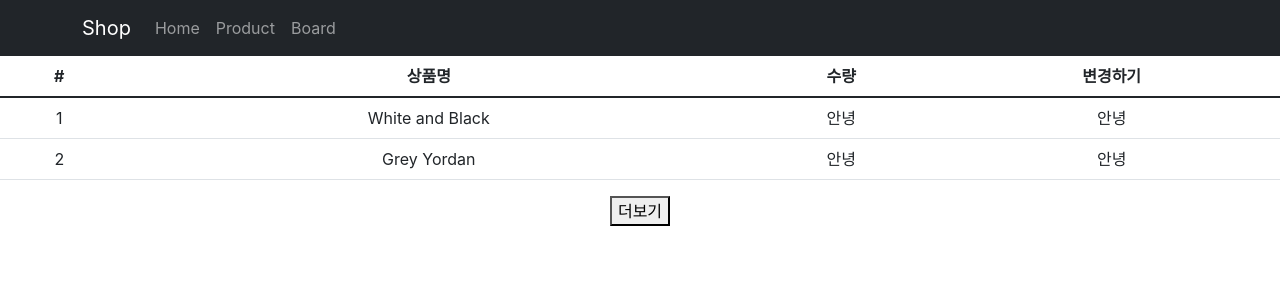
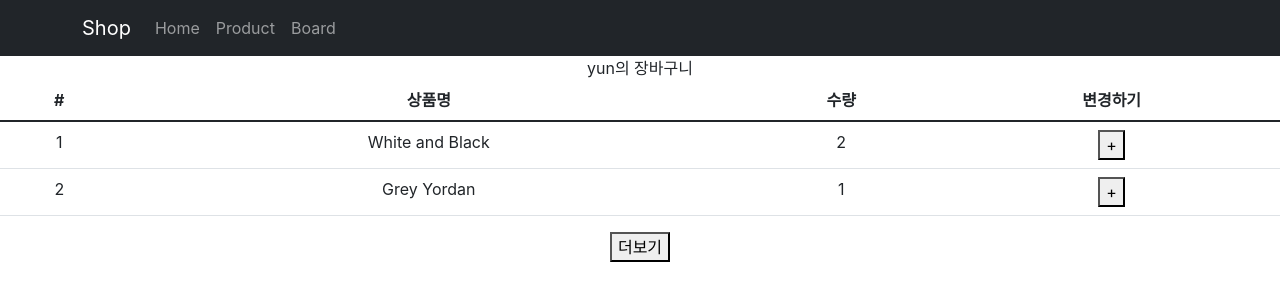
Before and after one commit to dbsrkdud/React-shop, a React (Create React App) app: page /cart in a window 1280 px wide. Shown: the top 300 px of the page. Built offline with nearby package versions, Linux system fonts and the light colour scheme.

Commit message:
redux state 수정, useDispatch

```diff
--- a/src/routes/Cart.js
+++ b/src/routes/Cart.js
@@ -1,13 +1,17 @@
 import { Table } from 'react-bootstrap';
-import { useSelector } from 'react-redux';
+import { useSelector, useDispatch } from 'react-redux';
+import { changeName } from './../store.js';
 
 function Cart(){
 
     let state = useSelector((state) => { return state });
-    console.log(state);
+    let dispatch = useDispatch();
 
     return (
         <div>
+
+            { state.user }의 장바구니
+
             <Table>
                 <thead>
                     <tr>
@@ -24,8 +28,10 @@
                                 <tr key ={ i }>
                                     <td>{ i + 1 }</td>
                                     <td>{ state.cart[i].name }</td>
-                                    <td>안녕</td>
-                                    <td>안녕</td>
+                                    <td>{ state.cart[i].count }</td>
+                                    <td><button onClick={ () => {
+                                        dispatch(changeName())
+                                    } }>+</button></td>
                                 </tr>
                             )
                         })
--- a/src/store.js
+++ b/src/store.js
@@ -3,8 +3,15 @@
 // useState 역할
 let user = createSlice({
     name : 'user',
-    initialState : 'yun'
+    initialState : 'yun',
+    reducers : {
+        changeName(state){
+            return state + " Kim"
+        }
+    }
 })
+
+export let { changeName } = user.actions
 
 let cart = createSlice({
     name : 'cart',
```
